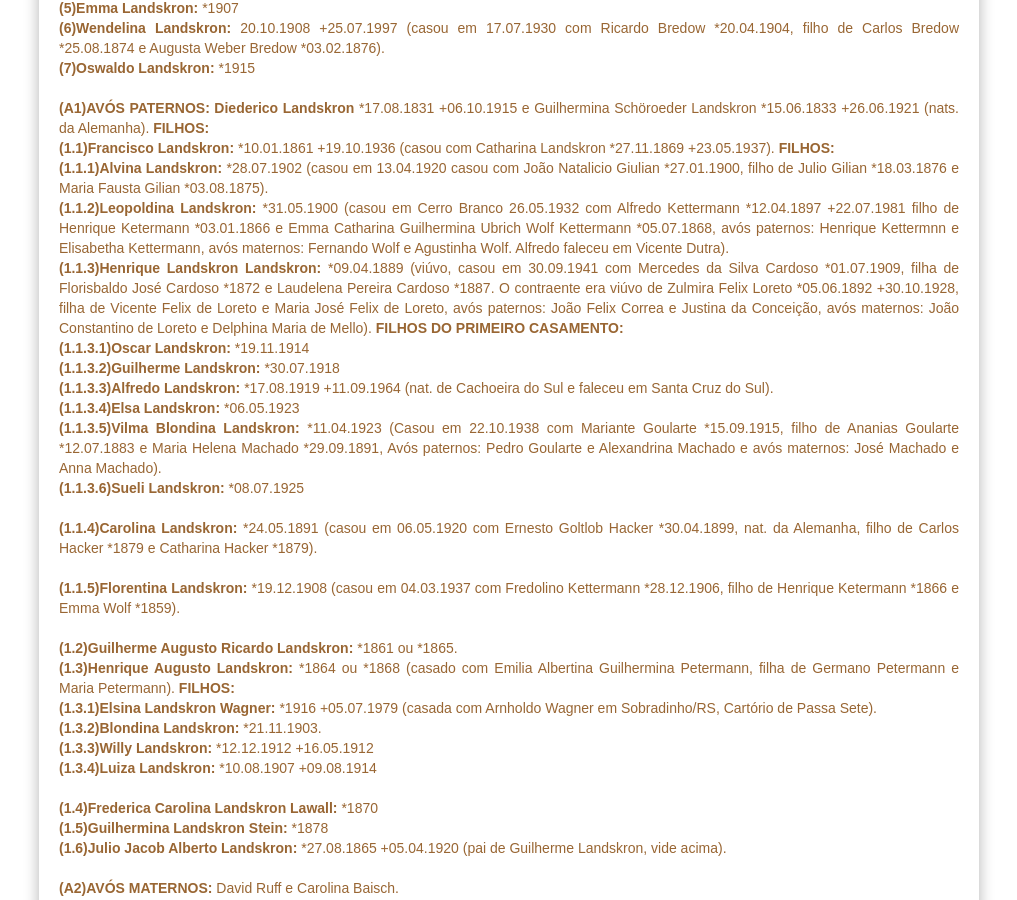
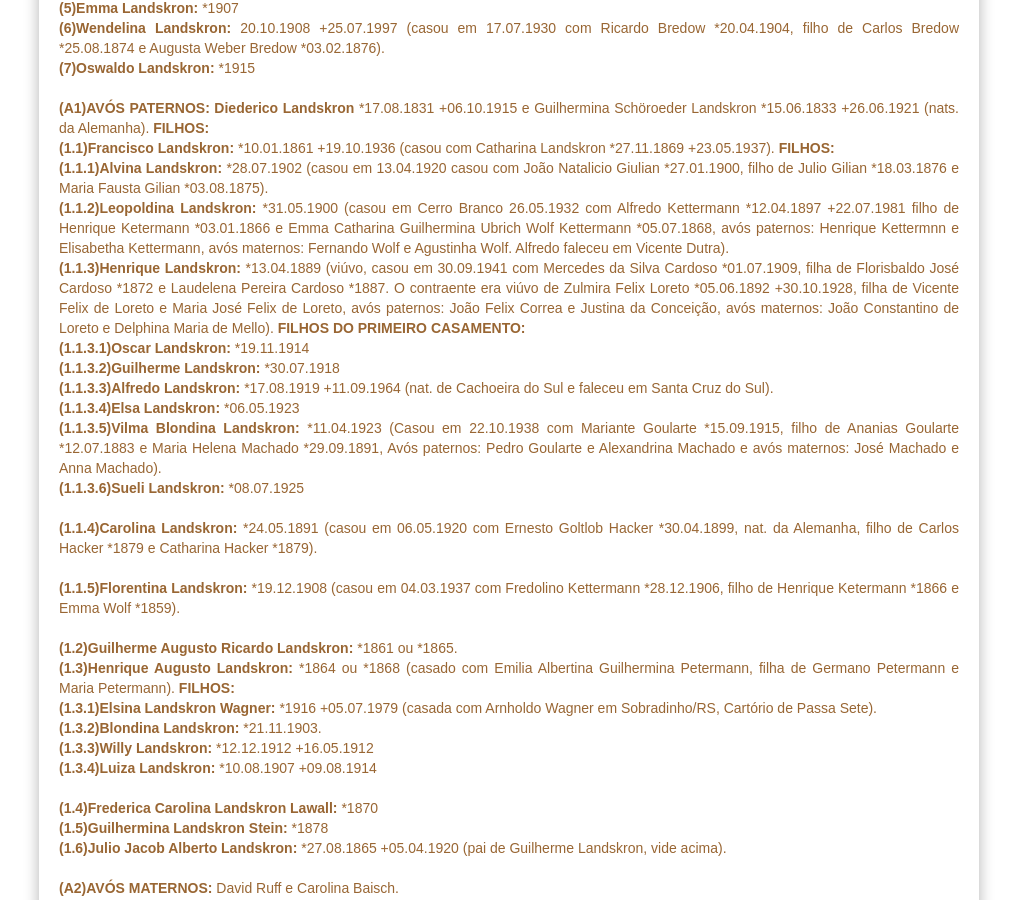
Before and after one commit to claudiovargas1955/claudiovargas1955.github.io, a Jekyll site: the page built from _pages/arvore-genealogica-de-guilherme landskron.html, in a window 1280 px wide and 900 px high, scrolled down 1494 px. Shown: the whole window, without its empty margins (131-1148 px from the left). Built offline with Jekyll 4.4.1, drawn with Linux system fonts in a browser that asks for light colours; some web fonts are replaced.

Commit message:
Update arvore-genealogica-de-guilherme landskron.html

```diff
--- a/_pages/arvore-genealogica-de-guilherme landskron.html
+++ b/_pages/arvore-genealogica-de-guilherme landskron.html
@@ -124,7 +124,7 @@ Germano Baumann *23.10.1877 e Teresa Wrasse Baumann *04.09.1874, naturais de Par
 Henrique Ketermann *03.01.1866 e Emma Catharina Guilhermina Ubrich Wolf Kettermann *05.07.1868, avós paternos: Henrique Kettermnn e
 Elisabetha Kettermann, avós maternos: Fernando Wolf e Agustinha Wolf. Alfredo faleceu em Vicente Dutra).<br>
 
-<b>(1.1.3)Henrique Landskron Landskron:</b> *09.04.1889 (viúvo, casou em 30.09.1941 com Mercedes da Silva Cardoso *01.07.1909, filha de
+<b>(1.1.3)Henrique Landskron:</b> *13.04.1889 (viúvo, casou em 30.09.1941 com Mercedes da Silva Cardoso *01.07.1909, filha de
 Florisbaldo José Cardoso *1872 e Laudelena Pereira Cardoso *1887. O contraente era viúvo de Zulmira Felix Loreto *05.06.1892 +30.10.1928,
 filha de Vicente Felix de Loreto e Maria José Felix de Loreto, avós paternos: João Felix Correa e Justina da Conceição, avós maternos:
 João Constantino de Loreto e Delphina Maria de Mello). <b>FILHOS DO PRIMEIRO CASAMENTO:</b><br>
```
